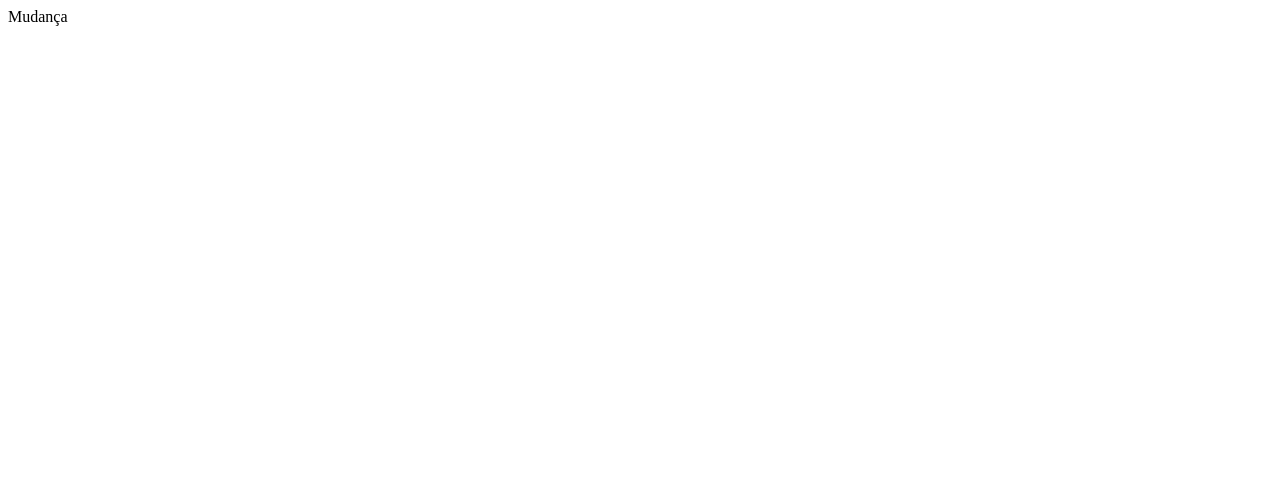
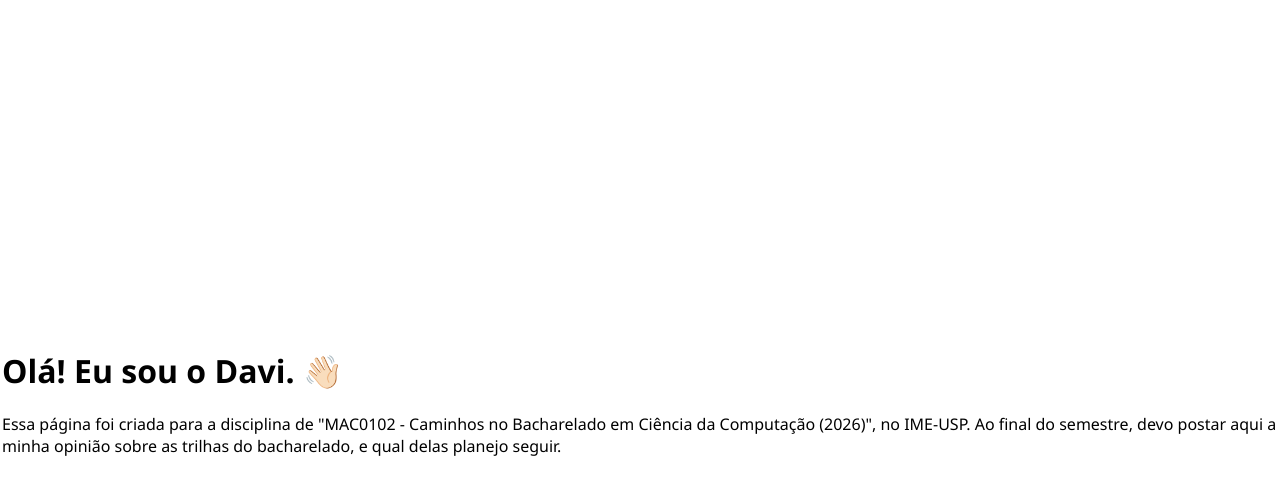
Before and after one commit to davigole/pagina-pessoal, a plain HTML site: page index.html in a window 1280 px wide. Drawn offline with Linux system fonts and the light colour scheme.

Commit message:
Versão inicial

```diff
--- a/index.html
+++ b/index.html
@@ -3,10 +3,19 @@
 <head>
     <meta charset="UTF-8">
     <meta name="viewport" content="width=device-width, initial-scale=1.0">
-    <title>Document</title>
+    <title>Davi Rodriguez Golebiovski - Página pessoal</title>
+    <link rel="stylesheet" href="style.css">
 </head>
 <body>
-    Mudança
-
+    <div class="content">
+        <div>
+        <h1>Olá! Eu sou o Davi. 👋🏻</h1>
+        <p>
+            Essa página foi criada para a disciplina de "MAC0102 - Caminhos no Bacharelado em Ciência da Computação (2026)",
+            no IME-USP. Ao final do semestre, devo postar aqui a minha opinião sobre as trilhas do bacharelado, e qual delas
+            planejo seguir.
+        </p>
+        </div>
+    </div>
 </body>
 </html>
--- /dev/null
+++ b/style.css
@@ -0,0 +1,14 @@
+body {
+    margin: 0;
+    height: 100%;
+    font-family:'Segoe UI', Tahoma, Geneva, Verdana, sans-serif;
+}
+.content {
+    width: 100%;
+    height: 100vh;
+    display: flex;
+    justify-content: center;
+    align-items: center;
+    padding: 0 2px;
+    box-sizing: border-box;
+}
```
